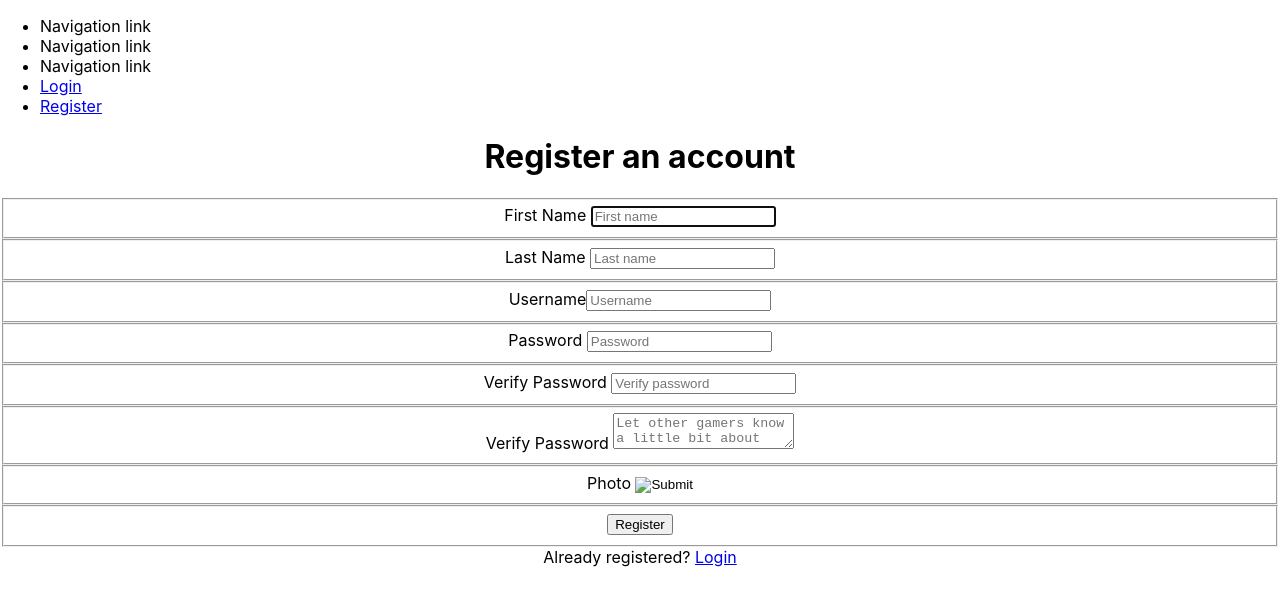
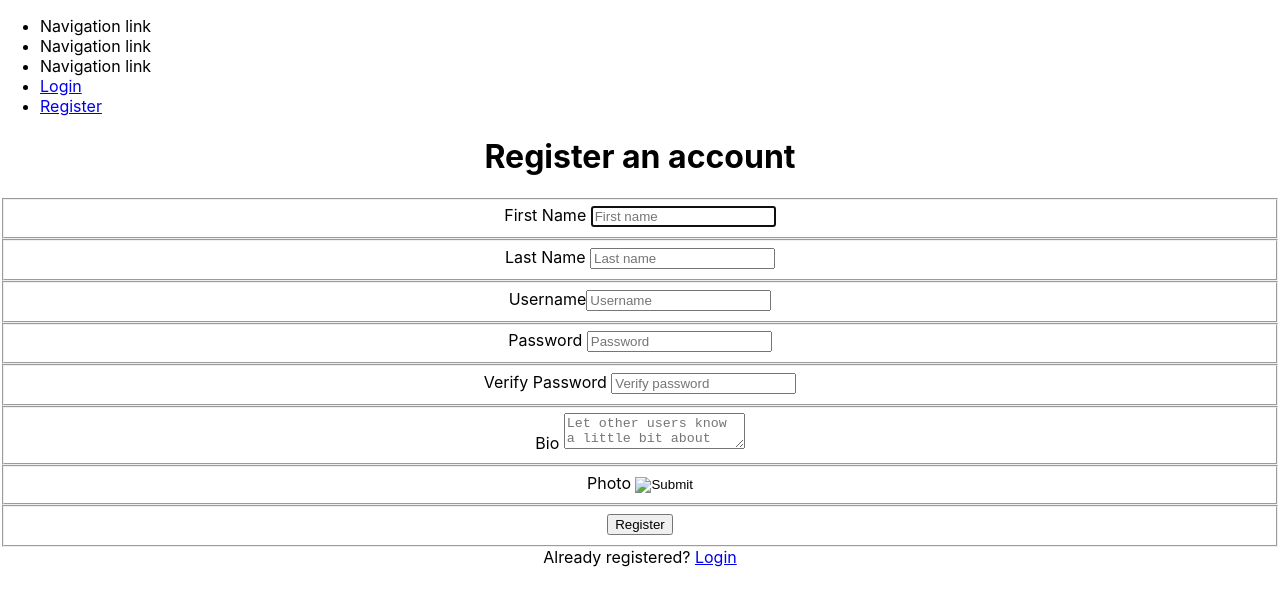
Before and after one commit to clinton-wilson/wine-capstone-client, a React (Create React App) app: page /register in a window 1280 px wide. Shown: the top 606 px of the page. Built offline with nearby package versions, Linux system fonts and the light colour scheme.

Commit message:
updated registration

```diff
--- a/src/components/auth/Register.js
+++ b/src/components/auth/Register.js
@@ -70,12 +70,12 @@ export const Register = () => {
                     <input ref={verifyPassword} type="password" name="verifyPassword" className="form-control" placeholder="Verify password" required />
                 </fieldset>
                 <fieldset>
-                    <label htmlFor="verifyPassword"> Verify Password </label>
-                    <textarea ref={bio} name="bio" className="form-control" placeholder="Let other gamers know a little bit about you..." />
+                    <label htmlFor="bio"> Bio </label>
+                    <textarea ref={bio} name="bio" className="form-control" placeholder="Let other users know a little bit about you..." />
                 </fieldset>
                 <fieldset>
                     <label htmlFor="photo"> Photo </label>
-                    <input ref={photo} type="image" name="photo" className="form-control" placeholder="Verify password" required />
+                    <input ref={photo} type="image" name="photo" className="form-control" />
                 </fieldset>
                 <fieldset style={{
                     textAlign: "center"
```
